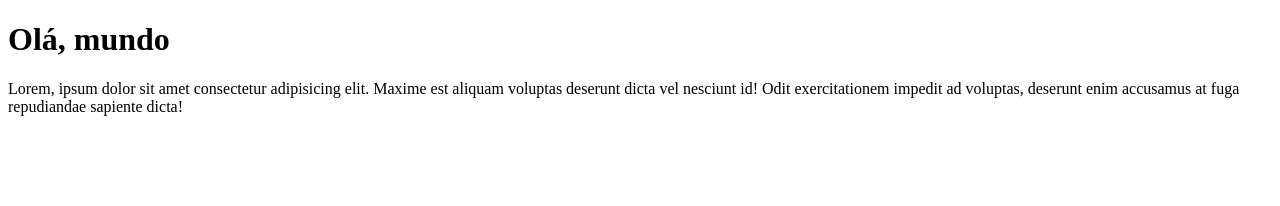
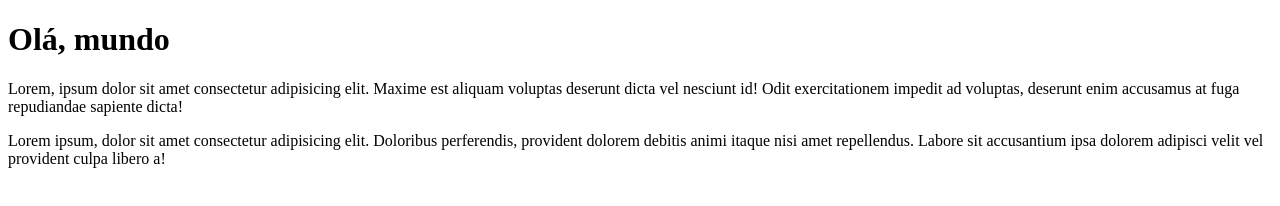
Before and after one commit to madrepilar/Ola-mundo, a plain HTML site: page site-exemplo/index.html in a window 1280 px wide. Drawn offline with Linux system fonts and the light colour scheme.

Commit message:
Adicionei um parágrafo

```diff
--- a/site-exemplo/index.html
+++ b/site-exemplo/index.html
@@ -8,5 +8,6 @@
 <body>
     <h1>Olá, mundo</h1>
     <p>Lorem, ipsum dolor sit amet consectetur adipisicing elit. Maxime est aliquam voluptas deserunt dicta vel nesciunt id! Odit exercitationem impedit ad voluptas, deserunt enim accusamus at fuga repudiandae sapiente dicta!</p>
+    <p>Lorem ipsum, dolor sit amet consectetur adipisicing elit. Doloribus perferendis, provident dolorem debitis animi itaque nisi amet repellendus. Labore sit accusantium ipsa dolorem adipisci velit vel provident culpa libero a!</p>
 </body>
 </html>
```
